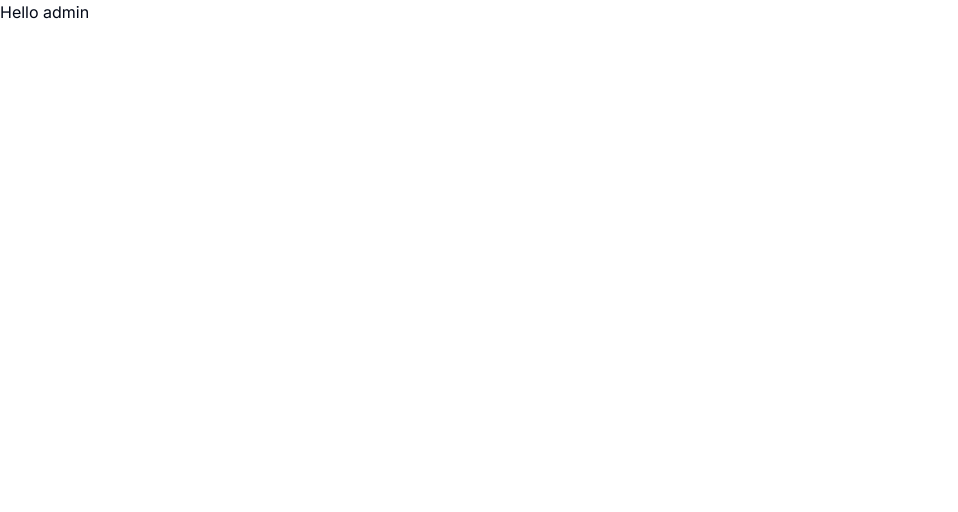
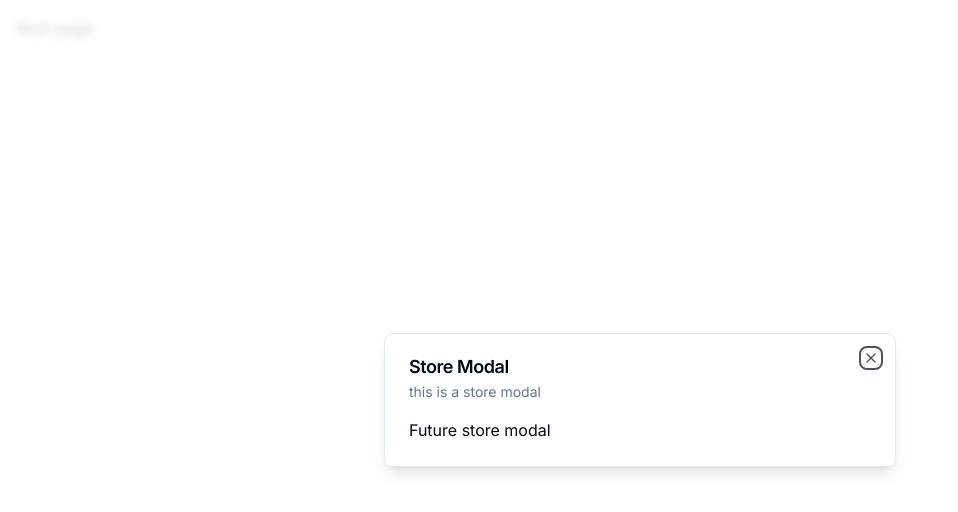
Before and after one commit to RichieMuga/admin-ecommerce, a Next.js app: page / in a window 1280 px wide. Shown: the top 512 px of the page, without its empty margins (0-958 px from the left). Built offline with nearby package versions, Linux system fonts and the light colour scheme.

Commit message:
refactor: added modal to overlay in page

```diff
--- a/app/(root)/page.tsx
+++ b/app/(root)/page.tsx
@@ -1,3 +1,24 @@
-export default function Home() {
-  return <h1>Hello admin</h1>;
-}
+'use client';
+
+import { useEffect } from "react";
+import { useStoreModal } from "@/hooks/use-store-modal";
+
+const SetupPage = () => {
+  const isOpen = useStoreModal((state)=>state.isOpen)
+  const onOpen = useStoreModal((state)=>state.onOpen)
+
+  useEffect(() => {
+    if(!isOpen){
+      onOpen()
+    }
+  }, [isOpen,onOpen])
+
+
+  return (
+     <div className="p-4">
+      Root page
+     </div>
+  );
+};
+
+export default SetupPage;
```
